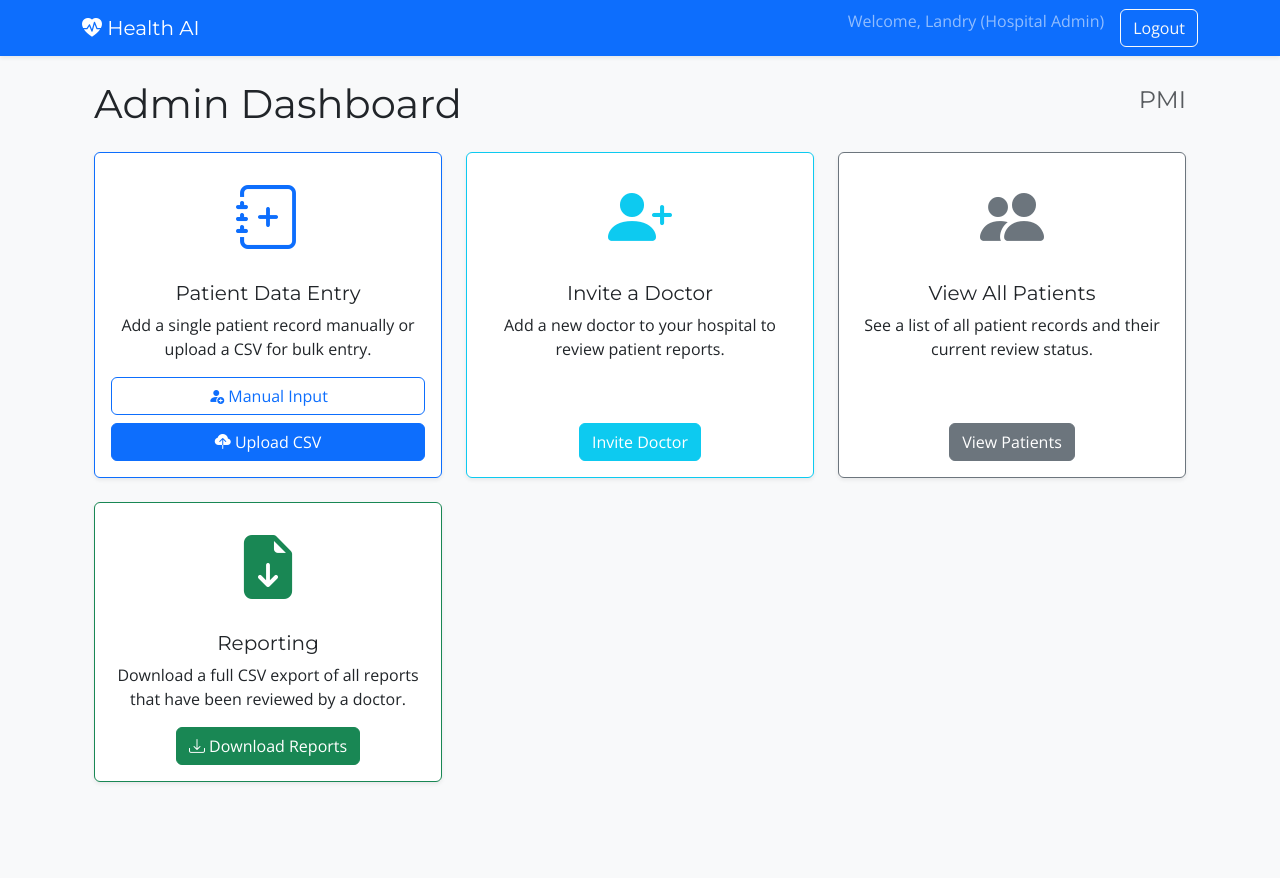
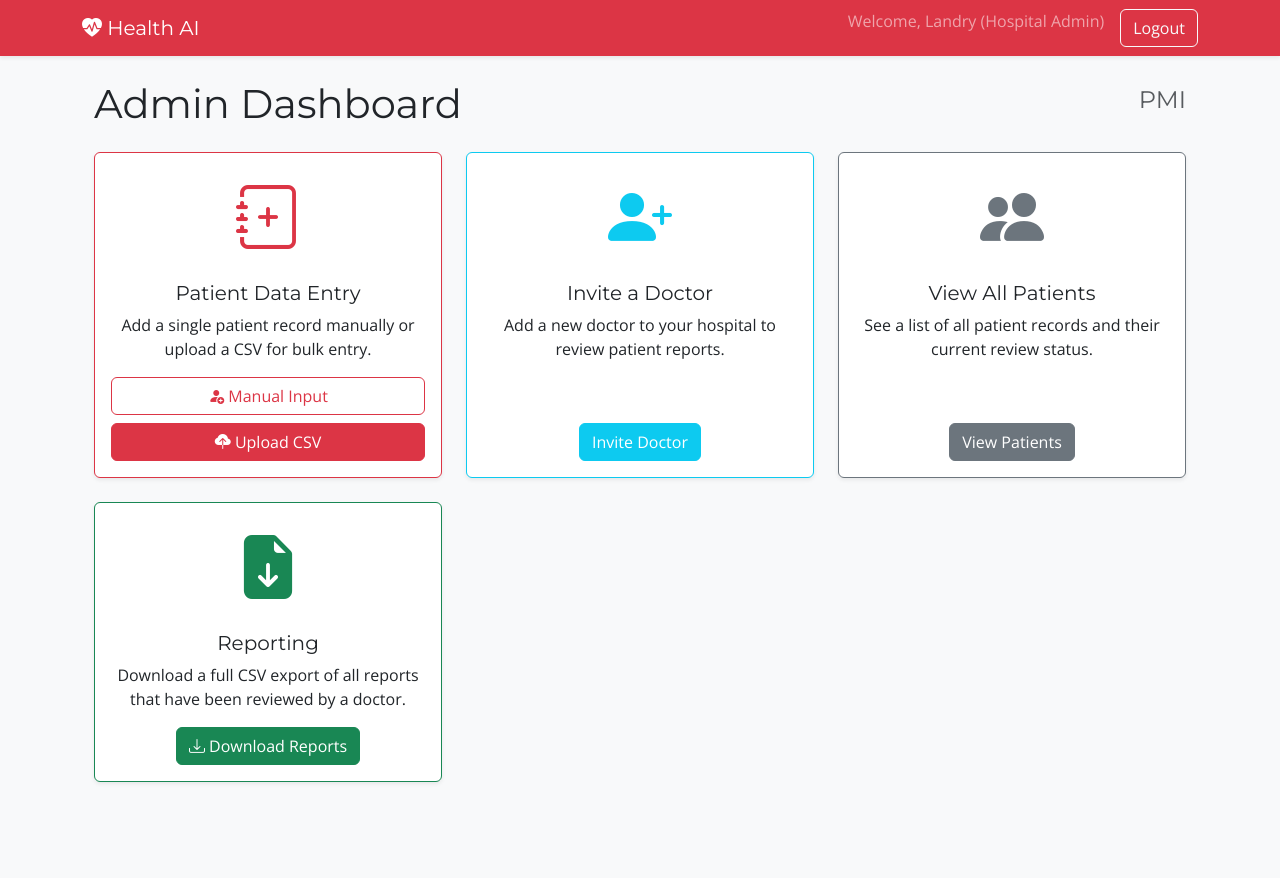
Before and after one commit to aspi1234/AI-health, a Django app: page /manage/dashboard/ in a window 1280 px wide. Run offline with Django 5.2, Linux system fonts and the light colour scheme; a user stored in the database is signed in; data comes from the database, SQL or seed files in the repository; both versions use the stored data as it was after the commit; some libraries are stand-ins or nearby versions.

Commit message:
color updated checkpoint v1

```diff
--- a/health_app/views.py
+++ b/health_app/views.py
@@ -345,6 +345,15 @@ class AssessmentDetailView(DoctorOrAdminRequiredMixin, View):
             messages.error(request, "You are not authorized to view this record.")
             return redirect('dashboard_redirect')
 
+        # --- NEW, STRICTER SECURITY CHECK ---
+        # If the user is a doctor AND the report has an assigned doctor that is NOT them...
+        if (request.user.role == User.Role.DOCTOR and
+            assessment.assigned_doctor and
+            assessment.assigned_doctor != request.user):
+
+            messages.error(request, "This report is assigned to another doctor and you are not authorized to view it.")
+            return redirect('doctor_dashboard')
+        # --- END OF NEW CHECK ---
 
         assessment.html_report = markdown.markdown(assessment.ai_generated_report)
 
--- /dev/null
+++ b/static/css/custom.css
@@ -0,0 +1,58 @@
+/* static/css/custom.css */
+
+/* Define our new primary color as a CSS variable for easy reuse */
+:root {
+  --app-primary-color: #dc3545; /* Bootstrap's standard 'danger' red */
+  --app-primary-color-dark: #b02a37; /* A slightly darker red for hover/active states */
+}
+
+/* --- OVERRIDE BOOTSTRAP'S PRIMARY COLOR CLASSES --- */
+
+/* Backgrounds */
+.bg-primary {
+  background-color: var(--app-primary-color) !important;
+}
+
+/* Text */
+.text-primary {
+  color: var(--app-primary-color) !important;
+}
+
+/* Buttons */
+.btn-primary {
+  background-color: var(--app-primary-color);
+  border-color: var(--app-primary-color);
+}
+.btn-primary:hover {
+  background-color: var(--app-primary-color-dark);
+  border-color: var(--app-primary-color-dark);
+}
+
+.btn-outline-primary {
+  color: var(--app-primary-color);
+  border-color: var(--app-primary-color);
+}
+.btn-outline-primary:hover {
+  background-color: var(--app-primary-color);
+  border-color: var(--app-primary-color);
+  color: #fff;
+}
+
+/* Navbar */
+.navbar-dark .navbar-brand:hover,
+.navbar-dark .navbar-brand:focus {
+  color: #fff;
+}
+
+/* Links */
+a {
+  color: var(--app-primary-color);
+}
+a:hover {
+  color: var(--app-primary-color-dark);
+}
+
+/* Border Colors */
+.border-primary {
+  border-color: var(--app-primary-color) !important;
+}
--- a/templates/base.html
+++ b/templates/base.html
@@ -1,39 +1,35 @@
+{% load static %}
 <!DOCTYPE html>
 <html lang="en">
   <head>
     <meta charset="UTF-8" />
     <meta name="viewport" content="width=device-width, initial-scale=1.0" />
     <title>{% block title %}Health AI Platform{% endblock %}</title>
-    <!-- Bootstrap CSS -->
-    <link
-      href="https://cdn.jsdelivr.net/npm/bootstrap@5.3.0/dist/css/bootstrap.min.css"
-      rel="stylesheet"
-    />
-    <!-- Bootstrap Icons -->
-    <link
-      href="https://cdn.jsdelivr.net/npm/bootstrap-icons@1.10.5/font/bootstrap-icons.css"
-      rel="stylesheet"
-    />
-    {% block extra_styles %}{% endblock %}
-    <!-- Google Fonts -->
+
+    <!-- Google Fonts (Load fonts first) -->
     <link rel="preconnect" href="https://fonts.googleapis.com" />
     <link rel="preconnect" href="https://fonts.gstatic.com" crossorigin />
-    <link
-      href="https://fonts.googleapis.com/css2?family=Montserrat:wght@400;700&family=Open+Sans&display=swap"
-      rel="stylesheet"
-    />
+    <link href="https://fonts.googleapis.com/css2?family=Montserrat:wght@400;700&family=Open+Sans&display=swap" rel="stylesheet" />
+
+    <!-- Bootstrap CSS -->
+    <link href="https://cdn.jsdelivr.net/npm/bootstrap@5.3.0/dist/css/bootstrap.min.css" rel="stylesheet" />
+
+    <!-- Bootstrap Icons -->
+    <link href="https://cdn.jsdelivr.net/npm/bootstrap-icons@1.10.5/font/bootstrap-icons.css" rel="stylesheet" />
+
+    <!-- Our Custom Site-wide Stylesheet (Load after Bootstrap) -->
+    <link rel="stylesheet" href="{% static 'css/custom.css' %}">
+
+    <!-- Block for page-specific extra styles (Load last) -->
+    {% block extra_styles %}{% endblock %}
+
     <style>
+      /* Your inline styles are fine here */
       body {
         font-family: "Open Sans", sans-serif;
         background-color: #f8f9fa;
       }
-      h1,
-      h2,
-      h3,
-      h4,
-      h5,
-      h6,
-      .navbar-brand {
+      h1, h2, h3, h4, h5, h6, .navbar-brand {
         font-family: "Montserrat", sans-serif;
       }
       .main-container {
@@ -93,7 +89,8 @@
     </nav>
 
     <div class="container main-container pb-5">
-      {% if messages %} {% for message in messages %}
+      {% if messages %}
+        {% for message in messages %}
           <div
             class="alert alert-{{ message.tags }} alert-dismissible fade show"
             role="alert"
@@ -106,10 +103,16 @@
               aria-label="Close"
             ></button>
           </div>
-      {% endfor %} {% endif %} {% block content %}{% endblock %}
+        {% endfor %}
+      {% endif %}
+
+      {% block content %}{% endblock %}
     </div>
 
     <!-- Bootstrap JS -->
     <script src="https://cdn.jsdelivr.net/npm/bootstrap@5.3.0/dist/js/bootstrap.bundle.min.js"></script>
+
+    <!-- Block for page-specific extra scripts -->
+    {% block extra_scripts %}{% endblock %}
   </body>
 </html>
```
Also changed, not shown: config/settings.py (+8 -0 lines), db.sqlite3. Lines whose indentation alone changed are shown as unchanged.
